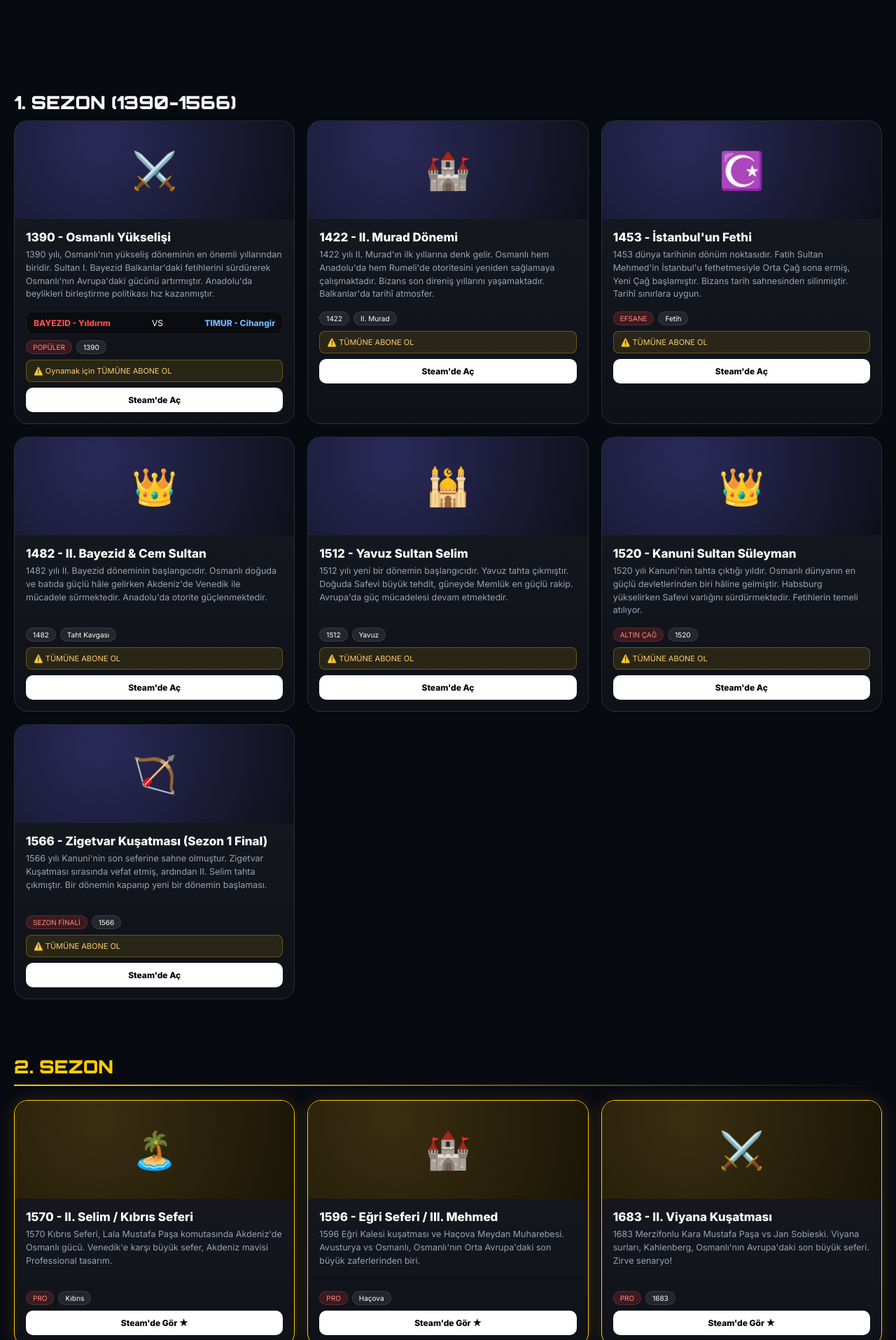
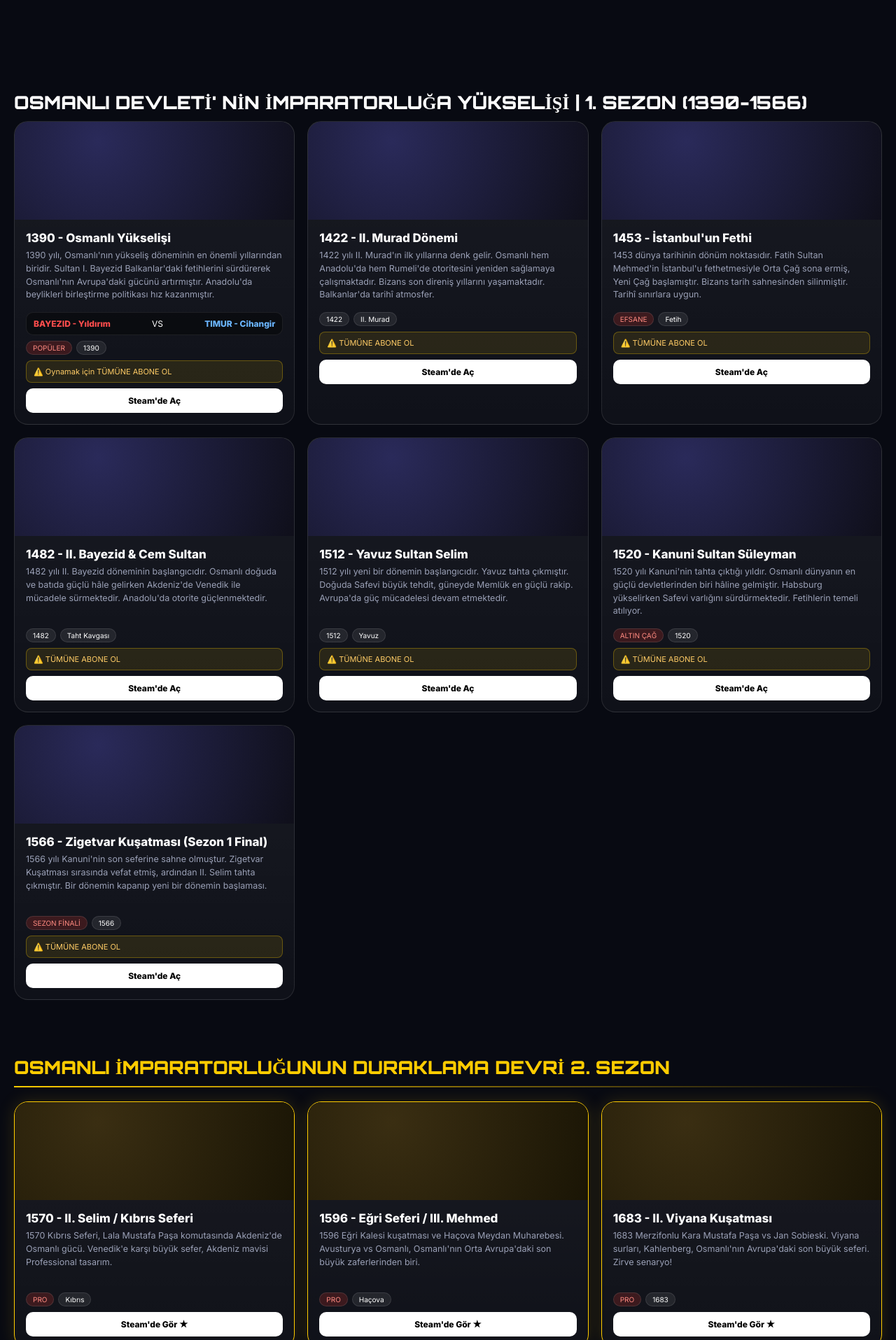
Before and after one commit to userahmet178-a11y/age-of-history-scenarios, a plain HTML site: page index.html in a window 1280 px wide. Shown: the part 440-2355 px from the top of the page at 70% size. Drawn offline with Linux system fonts and the light colour scheme.

Commit message:
Update index.html

```diff
--- a/index.html
+++ b/index.html
@@ -30,34 +30,34 @@
 <div class="hero"><div><div class="badge"></div><h1>AGE OF HISTORY<br><span>SENARYOLAR</span></h1><p>1. Sezon 1390-1566 (7) + 2. Sezon Professional 1570-1683 (3) • Tüm senaryolar tarihî kaynaklara uygun</p></div></div>
 
 <div class="wrap">
-<div class="season">1. SEZON (1390-1566)</div>
+<div class="season">OSMANLI DEVLETİ' NİN İMPARATORLUĞA YÜKSELİŞİ | 1. SEZON (1390-1566)</div>
 <div class="grid">
 
-<div class="card"><div class="thumb">⚔️</div><div class="body"><div class="title">1390 - Osmanlı Yükselişi</div><div class="desc">1390 yılı, Osmanlı'nın yükseliş döneminin en önemli yıllarından biridir. Sultan I. Bayezid Balkanlar'daki fetihlerini sürdürerek Osmanlı'nın Avrupa'daki gücünü artırmıştır. Anadolu'da beylikleri birleştirme politikası hız kazanmıştır.</div><div class="vs"><b style="color:#ff4d4d">BAYEZID - Yıldırım</b><span>VS</span><b style="color:#6bb6ff">TIMUR - Cihangir</b></div><div class="meta"><span class="tag r">POPÜLER</span><span class="tag">1390</span></div><div class="warn">⚠️ Oynamak için TÜMÜNE ABONE OL</div><div class="btns"><a class="btn btn-p" href="https://steamcommunity.com/sharedfiles/filedetails/?id=3775785738" target="_blank">Steam'de Aç</a></div></div></div>
+<div class="card"><div class="thumb"></div><div class="body"><div class="title">1390 - Osmanlı Yükselişi</div><div class="desc">1390 yılı, Osmanlı'nın yükseliş döneminin en önemli yıllarından biridir. Sultan I. Bayezid Balkanlar'daki fetihlerini sürdürerek Osmanlı'nın Avrupa'daki gücünü artırmıştır. Anadolu'da beylikleri birleştirme politikası hız kazanmıştır.</div><div class="vs"><b style="color:#ff4d4d">BAYEZID - Yıldırım</b><span>VS</span><b style="color:#6bb6ff">TIMUR - Cihangir</b></div><div class="meta"><span class="tag r">POPÜLER</span><span class="tag">1390</span></div><div class="warn">⚠️ Oynamak için TÜMÜNE ABONE OL</div><div class="btns"><a class="btn btn-p" href="https://steamcommunity.com/sharedfiles/filedetails/?id=3775785738" target="_blank">Steam'de Aç</a></div></div></div>
 
-<div class="card"><div class="thumb">🏰</div><div class="body"><div class="title">1422 - II. Murad Dönemi</div><div class="desc">1422 yılı II. Murad'ın ilk yıllarına denk gelir. Osmanlı hem Anadolu'da hem Rumeli'de otoritesini yeniden sağlamaya çalışmaktadır. Bizans son direniş yıllarını yaşamaktadır. Balkanlar'da tarihî atmosfer.</div><div class="meta"><span class="tag">1422</span><span class="tag">II. Murad</span></div><div class="warn">⚠️ TÜMÜNE ABONE OL</div><div class="btns"><a class="btn btn-p" href="https://steamcommunity.com/sharedfiles/filedetails/?id=3776214761" target="_blank">Steam'de Aç</a></div></div></div>
+<div class="card"><div class="thumb"></div><div class="body"><div class="title">1422 - II. Murad Dönemi</div><div class="desc">1422 yılı II. Murad'ın ilk yıllarına denk gelir. Osmanlı hem Anadolu'da hem Rumeli'de otoritesini yeniden sağlamaya çalışmaktadır. Bizans son direniş yıllarını yaşamaktadır. Balkanlar'da tarihî atmosfer.</div><div class="meta"><span class="tag">1422</span><span class="tag">II. Murad</span></div><div class="warn">⚠️ TÜMÜNE ABONE OL</div><div class="btns"><a class="btn btn-p" href="https://steamcommunity.com/sharedfiles/filedetails/?id=3776214761" target="_blank">Steam'de Aç</a></div></div></div>
 
-<div class="card"><div class="thumb">☪️</div><div class="body"><div class="title">1453 - İstanbul'un Fethi</div><div class="desc">1453 dünya tarihinin dönüm noktasıdır. Fatih Sultan Mehmed'in İstanbul'u fethetmesiyle Orta Çağ sona ermiş, Yeni Çağ başlamıştır. Bizans tarih sahnesinden silinmiştir. Tarihî sınırlara uygun.</div><div class="meta"><span class="tag r">EFSANE</span><span class="tag">Fetih</span></div><div class="warn">⚠️ TÜMÜNE ABONE OL</div><div class="btns"><a class="btn btn-p" href="https://steamcommunity.com/sharedfiles/filedetails/?id=3776216817" target="_blank">Steam'de Aç</a></div></div></div>
+<div class="card"><div class="thumb"></div><div class="body"><div class="title">1453 - İstanbul'un Fethi</div><div class="desc">1453 dünya tarihinin dönüm noktasıdır. Fatih Sultan Mehmed'in İstanbul'u fethetmesiyle Orta Çağ sona ermiş, Yeni Çağ başlamıştır. Bizans tarih sahnesinden silinmiştir. Tarihî sınırlara uygun.</div><div class="meta"><span class="tag r">EFSANE</span><span class="tag">Fetih</span></div><div class="warn">⚠️ TÜMÜNE ABONE OL</div><div class="btns"><a class="btn btn-p" href="https://steamcommunity.com/sharedfiles/filedetails/?id=3776216817" target="_blank">Steam'de Aç</a></div></div></div>
 
-<div class="card"><div class="thumb">👑</div><div class="body"><div class="title">1482 - II. Bayezid & Cem Sultan</div><div class="desc">1482 yılı II. Bayezid döneminin başlangıcıdır. Osmanlı doğuda ve batıda güçlü hâle gelirken Akdeniz'de Venedik ile mücadele sürmektedir. Anadolu'da otorite güçlenmektedir.</div><div class="meta"><span class="tag">1482</span><span class="tag">Taht Kavgası</span></div><div class="warn">⚠️ TÜMÜNE ABONE OL</div><div class="btns"><a class="btn btn-p" href="https://steamcommunity.com/sharedfiles/filedetails/?id=3776218033" target="_blank">Steam'de Aç</a></div></div></div>
+<div class="card"><div class="thumb"></div><div class="body"><div class="title">1482 - II. Bayezid & Cem Sultan</div><div class="desc">1482 yılı II. Bayezid döneminin başlangıcıdır. Osmanlı doğuda ve batıda güçlü hâle gelirken Akdeniz'de Venedik ile mücadele sürmektedir. Anadolu'da otorite güçlenmektedir.</div><div class="meta"><span class="tag">1482</span><span class="tag">Taht Kavgası</span></div><div class="warn">⚠️ TÜMÜNE ABONE OL</div><div class="btns"><a class="btn btn-p" href="https://steamcommunity.com/sharedfiles/filedetails/?id=3776218033" target="_blank">Steam'de Aç</a></div></div></div>
 
-<div class="card"><div class="thumb">🕌</div><div class="body"><div class="title">1512 - Yavuz Sultan Selim</div><div class="desc">1512 yılı yeni bir dönemin başlangıcıdır. Yavuz tahta çıkmıştır. Doğuda Safevi büyük tehdit, güneyde Memlük en güçlü rakip. Avrupa'da güç mücadelesi devam etmektedir.</div><div class="meta"><span class="tag">1512</span><span class="tag">Yavuz</span></div><div class="warn">⚠️ TÜMÜNE ABONE OL</div><div class="btns"><a class="btn btn-p" href="https://steamcommunity.com/sharedfiles/filedetails/?id=3776219678" target="_blank">Steam'de Aç</a></div></div></div>
+<div class="card"><div class="thumb"></div><div class="body"><div class="title">1512 - Yavuz Sultan Selim</div><div class="desc">1512 yılı yeni bir dönemin başlangıcıdır. Yavuz tahta çıkmıştır. Doğuda Safevi büyük tehdit, güneyde Memlük en güçlü rakip. Avrupa'da güç mücadelesi devam etmektedir.</div><div class="meta"><span class="tag">1512</span><span class="tag">Yavuz</span></div><div class="warn">⚠️ TÜMÜNE ABONE OL</div><div class="btns"><a class="btn btn-p" href="https://steamcommunity.com/sharedfiles/filedetails/?id=3776219678" target="_blank">Steam'de Aç</a></div></div></div>
 
-<div class="card"><div class="thumb">👑</div><div class="body"><div class="title">1520 - Kanuni Sultan Süleyman</div><div class="desc">1520 yılı Kanuni'nin tahta çıktığı yıldır. Osmanlı dünyanın en güçlü devletlerinden biri hâline gelmiştir. Habsburg yükselirken Safevi varlığını sürdürmektedir. Fetihlerin temeli atılıyor.</div><div class="meta"><span class="tag r">ALTIN ÇAĞ</span><span class="tag">1520</span></div><div class="warn">⚠️ TÜMÜNE ABONE OL</div><div class="btns"><a class="btn btn-p" href="https://steamcommunity.com/sharedfiles/filedetails/?id=3776220871" target="_blank">Steam'de Aç</a></div></div></div>
+<div class="card"><div class="thumb"></div><div class="body"><div class="title">1520 - Kanuni Sultan Süleyman</div><div class="desc">1520 yılı Kanuni'nin tahta çıktığı yıldır. Osmanlı dünyanın en güçlü devletlerinden biri hâline gelmiştir. Habsburg yükselirken Safevi varlığını sürdürmektedir. Fetihlerin temeli atılıyor.</div><div class="meta"><span class="tag r">ALTIN ÇAĞ</span><span class="tag">1520</span></div><div class="warn">⚠️ TÜMÜNE ABONE OL</div><div class="btns"><a class="btn btn-p" href="https://steamcommunity.com/sharedfiles/filedetails/?id=3776220871" target="_blank">Steam'de Aç</a></div></div></div>
 
-<div class="card"><div class="thumb">🏹</div><div class="body"><div class="title">1566 - Zigetvar Kuşatması (Sezon 1 Final)</div><div class="desc">1566 yılı Kanuni'nin son seferine sahne olmuştur. Zigetvar Kuşatması sırasında vefat etmiş, ardından II. Selim tahta çıkmıştır. Bir dönemin kapanıp yeni bir dönemin başlaması.</div><div class="meta"><span class="tag r">SEZON FİNALİ</span><span class="tag">1566</span></div><div class="warn">⚠️ TÜMÜNE ABONE OL</div><div class="btns"><a class="btn btn-p" href="https://steamcommunity.com/sharedfiles/filedetails/?id=3776221844" target="_blank">Steam'de Aç</a></div></div></div>
+<div class="card"><div class="thumb"></div><div class="body"><div class="title">1566 - Zigetvar Kuşatması (Sezon 1 Final)</div><div class="desc">1566 yılı Kanuni'nin son seferine sahne olmuştur. Zigetvar Kuşatması sırasında vefat etmiş, ardından II. Selim tahta çıkmıştır. Bir dönemin kapanıp yeni bir dönemin başlaması.</div><div class="meta"><span class="tag r">SEZON FİNALİ</span><span class="tag">1566</span></div><div class="warn">⚠️ TÜMÜNE ABONE OL</div><div class="btns"><a class="btn btn-p" href="https://steamcommunity.com/sharedfiles/filedetails/?id=3776221844" target="_blank">Steam'de Aç</a></div></div></div>
 
 </div>
 
-<div class="season" style="color:#ffcc00;margin-top:80px">2. SEZON</div>
+<div class="season" style="color:#ffcc00;margin-top:80px">OSMANLI İMPARATORLUĞUNUN DURAKLAMA DEVRİ 2. SEZON</div>
 <div style="height:2px;background:linear-gradient(90deg,#ffcc00,transparent);margin:10px 0 20px"></div>
 <div class="grid">
 
-<div class="card pro"><div class="thumb pro">🏝️</div><div class="body"><div class="title">1570 - II. Selim / Kıbrıs Seferi</div><div class="desc">1570 Kıbrıs Seferi, Lala Mustafa Paşa komutasında Akdeniz'de Osmanlı gücü. Venedik'e karşı büyük sefer, Akdeniz mavisi Professional tasarım.</div><div class="meta"><span class="tag r">PRO</span><span class="tag">Kıbrıs</span></div><div class="btns"><a class="btn btn-p" href="https://steamcommunity.com/sharedfiles/filedetails/?id=3776443445" target="_blank">Steam'de Gör ★</a></div></div></div>
+<div class="card pro"><div class="thumb pro"></div><div class="body"><div class="title">1570 - II. Selim / Kıbrıs Seferi</div><div class="desc">1570 Kıbrıs Seferi, Lala Mustafa Paşa komutasında Akdeniz'de Osmanlı gücü. Venedik'e karşı büyük sefer, Akdeniz mavisi Professional tasarım.</div><div class="meta"><span class="tag r">PRO</span><span class="tag">Kıbrıs</span></div><div class="btns"><a class="btn btn-p" href="https://steamcommunity.com/sharedfiles/filedetails/?id=3776443445" target="_blank">Steam'de Gör ★</a></div></div></div>
 
-<div class="card pro"><div class="thumb pro">🏰</div><div class="body"><div class="title">1596 - Eğri Seferi / III. Mehmed</div><div class="desc">1596 Eğri Kalesi kuşatması ve Haçova Meydan Muharebesi. Avusturya vs Osmanlı, Osmanlı'nın Orta Avrupa'daki son büyük zaferlerinden biri.</div><div class="meta"><span class="tag r">PRO</span><span class="tag">Haçova</span></div><div class="btns"><a class="btn btn-p" href="https://steamcommunity.com/sharedfiles/filedetails/?id=3781076954" target="_blank">Steam'de Gör ★</a></div></div></div>
+<div class="card pro"><div class="thumb pro"></div><div class="body"><div class="title">1596 - Eğri Seferi / III. Mehmed</div><div class="desc">1596 Eğri Kalesi kuşatması ve Haçova Meydan Muharebesi. Avusturya vs Osmanlı, Osmanlı'nın Orta Avrupa'daki son büyük zaferlerinden biri.</div><div class="meta"><span class="tag r">PRO</span><span class="tag">Haçova</span></div><div class="btns"><a class="btn btn-p" href="https://steamcommunity.com/sharedfiles/filedetails/?id=3781076954" target="_blank">Steam'de Gör ★</a></div></div></div>
 
-<div class="card pro"><div class="thumb pro">⚔️</div><div class="body"><div class="title">1683 - II. Viyana Kuşatması</div><div class="desc">1683 Merzifonlu Kara Mustafa Paşa vs Jan Sobieski. Viyana surları, Kahlenberg, Osmanlı'nın Avrupa'daki son büyük seferi. Zirve senaryo!</div><div class="meta"><span class="tag r">PRO</span><span class="tag">1683</span></div><div class="btns"><a class="btn btn-p" href="https://steamcommunity.com/sharedfiles/filedetails/?id=3783896414" target="_blank">Steam'de Gör ★</a></div></div></div>
+<div class="card pro"><div class="thumb pro"></div><div class="body"><div class="title">1683 - II. Viyana Kuşatması</div><div class="desc">1683 Merzifonlu Kara Mustafa Paşa vs Jan Sobieski. Viyana surları, Kahlenberg, Osmanlı'nın Avrupa'daki son büyük seferi. Zirve senaryo!</div><div class="meta"><span class="tag r">PRO</span><span class="tag">1683</span></div><div class="btns"><a class="btn btn-p" href="https://steamcommunity.com/sharedfiles/filedetails/?id=3783896414" target="_blank">Steam'de Gör ★</a></div></div></div>
 
 </div>
 </div>
```
